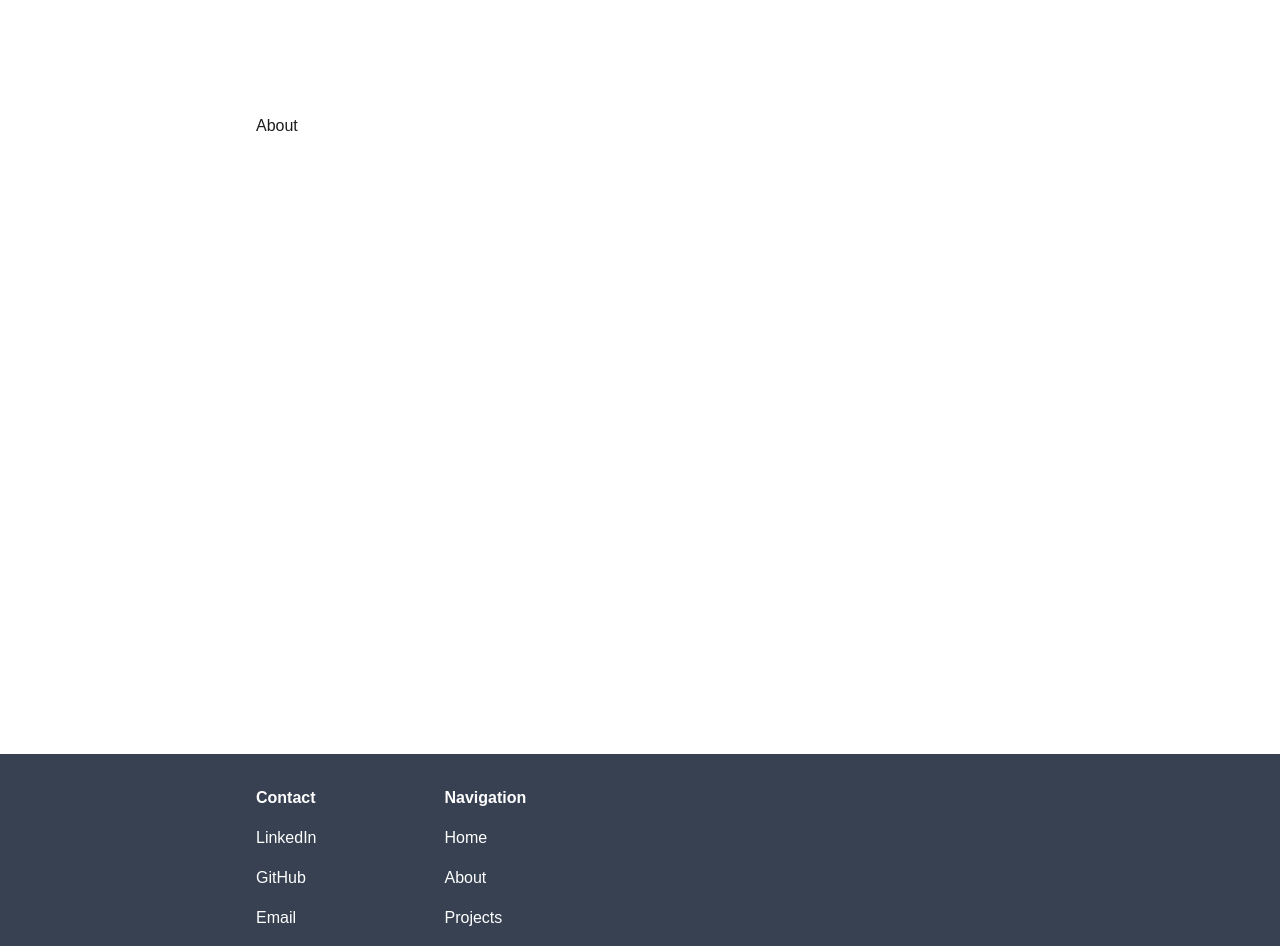
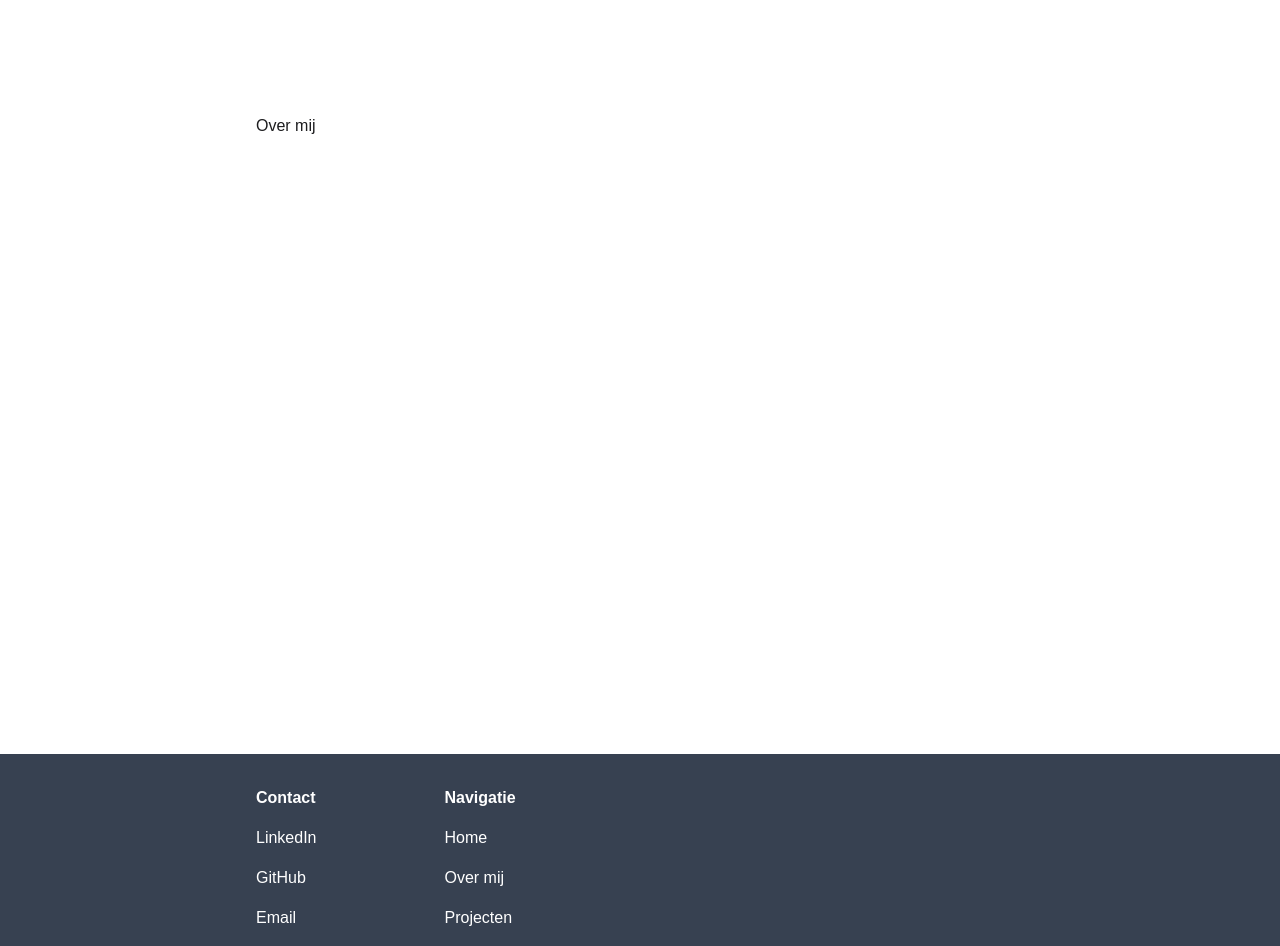
Before and after one commit to joeribreedveld/portfolio-website-v4, a Next.js app: page /about in a window 1280 px wide. Shown: the part 46-992 px from the top of the page. Built offline with nearby package versions, Linux system fonts and the light colour scheme.

Commit message:
feat(footer): change language

```diff
--- a/components/Footer.tsx
+++ b/components/Footer.tsx
@@ -27,7 +27,7 @@ function Footer() {
 					</ul>
 				</section>
 				<section>
-					<h4 className='font-bold pb-4'>Navigation</h4>
+					<h4 className='font-bold pb-4'>Navigatie</h4>
 					<ul className='flex gap-4 flex-col'>
 						<li>
 							<Link href='/'>
@@ -36,12 +36,12 @@ function Footer() {
 						</li>
 						<li>
 							<Link href='/about'>
-								<a>About</a>
+								<a>Over mij</a>
 							</Link>
 						</li>
 						<li>
 							<Link href='/projects'>
-								<a>Projects</a>
+								<a>Projecten</a>
 							</Link>
 						</li>
 						<li>
--- a/pages/about.tsx
+++ b/pages/about.tsx
@@ -5,7 +5,7 @@ import type { NextPage } from "next"
 const About: NextPage = () => {
 	return (
 		<div className='page-padding-x page-padding-y'>
-			<p>About</p>
+			<p>Over mij</p>
 		</div>
 	)
 }
--- a/pages/projects.tsx
+++ b/pages/projects.tsx
@@ -5,7 +5,7 @@ import type { NextPage } from "next"
 const Projects: NextPage = () => {
 	return (
 		<div className='page-padding-x page-padding-y'>
-			<p>Projects</p>
+			<p>Projecten</p>
 		</div>
 	)
 }
```
